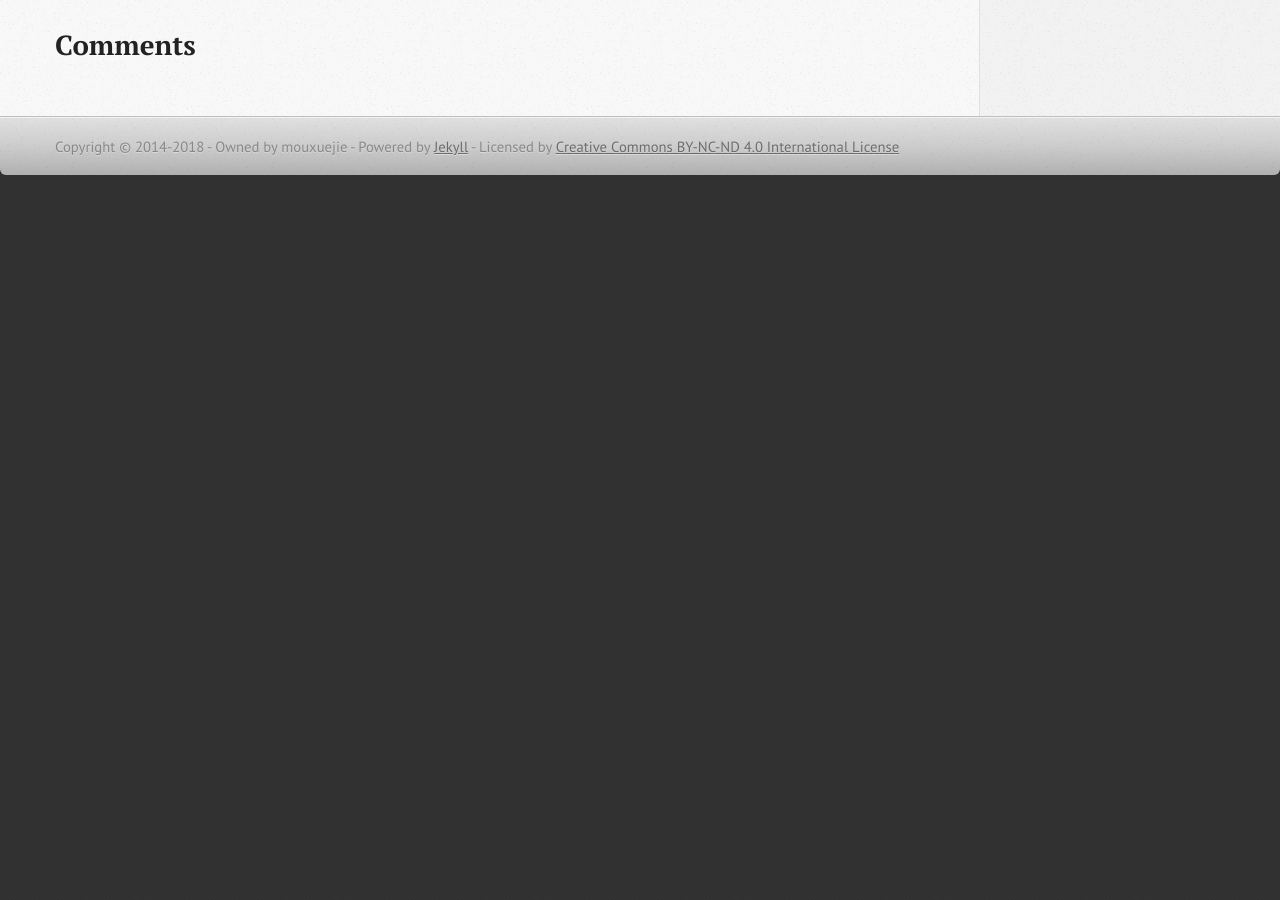
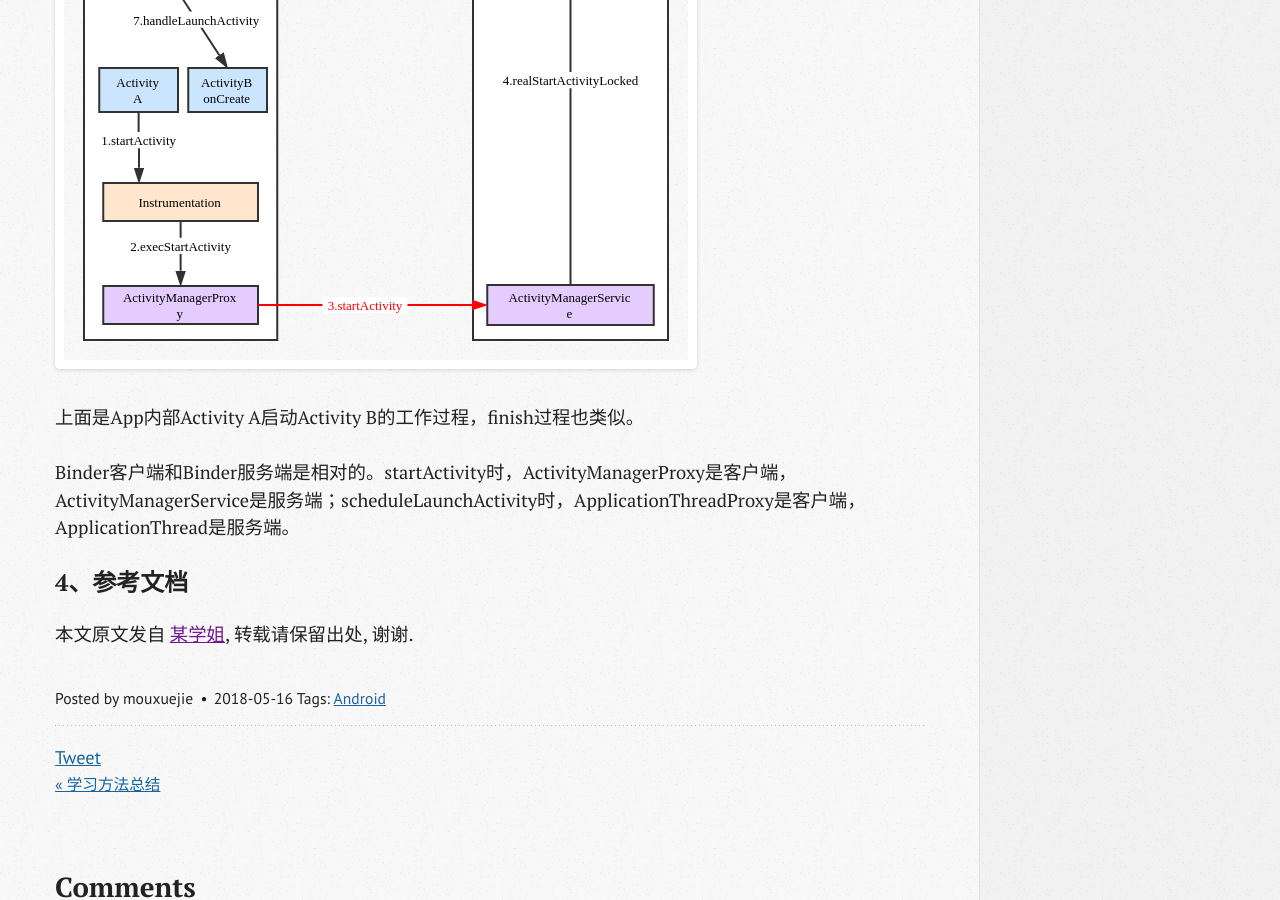
Before and after one commit to wangxinghe/wangxinghe.github.io, a Jekyll site: the page built from _posts/2018-05-16-learning-notes-android-architect.md, in a window 1280 px wide and 900 px high, scrolled down 2174 px. Built offline with Jekyll 4.4.1, drawn with Linux system fonts in a browser that asks for light colours; comment, search, counter and statistics services are not loaded; before the commit the page ends 2394 px from its top, so only the background shows below that.

Commit message:
[update]architect

```diff
--- a/_posts/2018-05-16-learning-notes-android-architect.md
+++ b/_posts/2018-05-16-learning-notes-android-architect.md
@@ -37,4 +37,10 @@ tags: [Android]
 
 ### 3、Activity启动过程
 
+![](/image/2018-05-16-learning-notes-android-architect/start_activity.svg)
+
+上面是App内部Activity A启动Activity B的工作过程，finish过程也类似。
+
+Binder客户端和Binder服务端是相对的。startActivity时，ActivityManagerProxy是客户端，ActivityManagerService是服务端；scheduleLaunchActivity时，ApplicationThreadProxy是客户端，ApplicationThread是服务端。
+
 ### 4、参考文档
```
Also changed, not shown: image/2018-05-16-learning-notes-android-architect/start_activity.svg (added).
